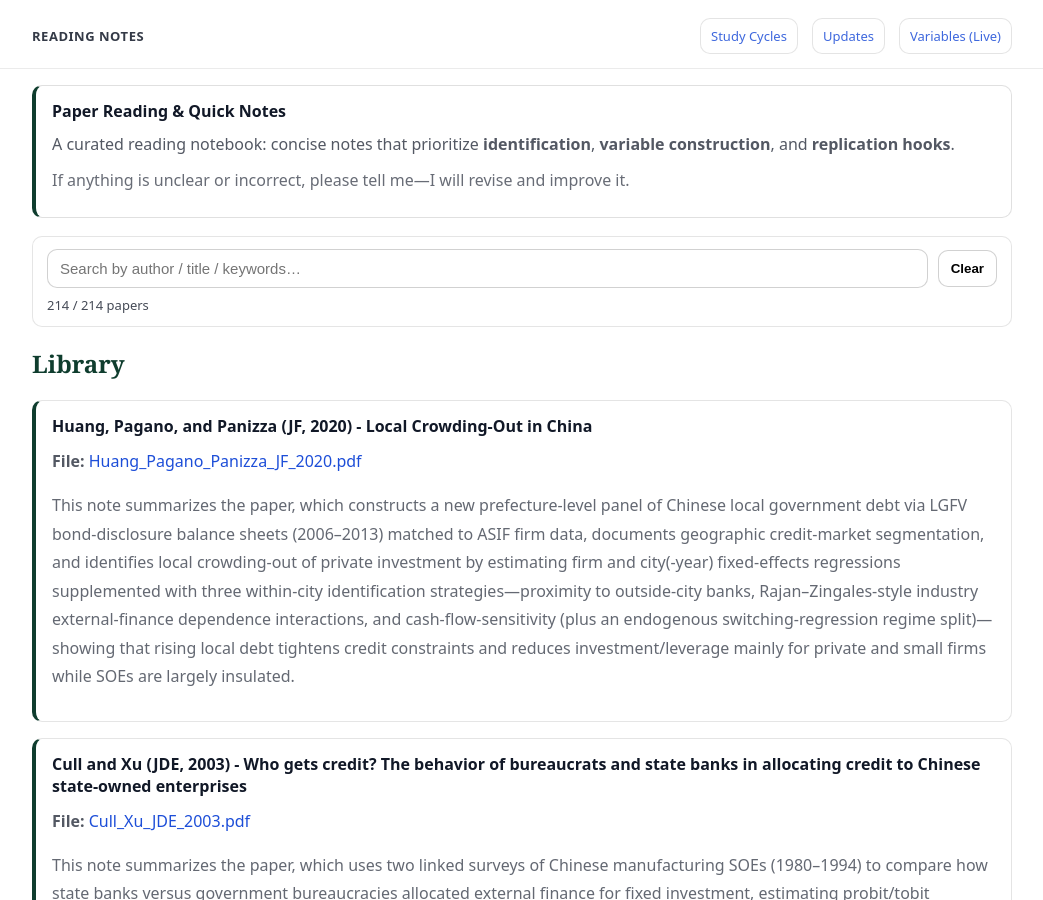
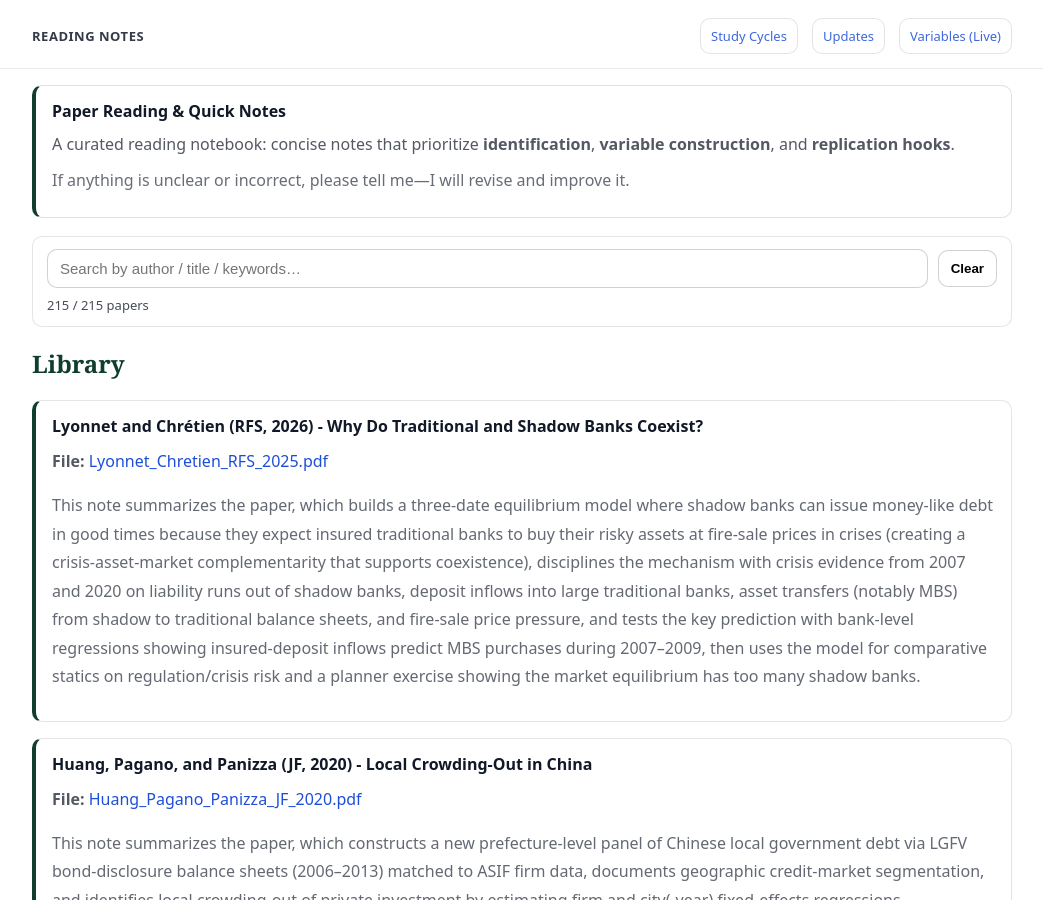
Before and after one commit to yaxinzn/study-archive, a Jekyll site: the page built from reading/index.md, in a window 1280 px wide and 900 px high. Shown: the whole window, without its empty margins (118-1161 px from the left). Built offline with Jekyll 4.4.1, drawn with Linux system fonts in a browser that asks for light colours.

Commit message:
Reading: add/update Lyonnet_Chretien_RFS_2025.pdf

```diff
--- a/_data/reading.yml
+++ b/_data/reading.yml
@@ -1,3 +1,7 @@
+- title: "Lyonnet and Chrétien (RFS, 2026) - Why Do Traditional and Shadow Banks Coexist?"
+  file: "Lyonnet_Chretien_RFS_2025.pdf"
+  desc: "This note summarizes the paper, which builds a three-date equilibrium model where shadow banks can issue money-like debt in good times because they expect insured traditional banks to buy their risky assets at fire-sale prices in crises (creating a crisis-asset-market complementarity that supports coexistence), disciplines the mechanism with crisis evidence from 2007 and 2020 on liability runs out of shadow banks, deposit inflows into large traditional banks, asset transfers (notably MBS) from shadow to traditional balance sheets, and fire-sale price pressure, and tests the key prediction with bank-level regressions showing insured-deposit inflows predict MBS purchases during 2007–2009, then uses the model for comparative statics on regulation/crisis risk and a planner exercise showing the market equilibrium has too many shadow banks."
+
 - title: "Huang, Pagano, and Panizza (JF, 2020) - Local Crowding-Out in China"
   file: "Huang_Pagano_Panizza_JF_2020.pdf"
   desc: "This note summarizes the paper, which constructs a new prefecture-level panel of Chinese local government debt via LGFV bond-disclosure balance sheets (2006–2013) matched to ASIF firm data, documents geographic credit-market segmentation, and identifies local crowding-out of private investment by estimating firm and city(-year) fixed-effects regressions supplemented with three within-city identification strategies—proximity to outside-city banks, Rajan–Zingales-style industry external-finance dependence interactions, and cash-flow-sensitivity (plus an endogenous switching-regression regime split)—showing that rising local debt tightens credit constraints and reduces investment/leverage mainly for private and small firms while SOEs are largely insulated."
```
Also changed, not shown: 1 other file.
